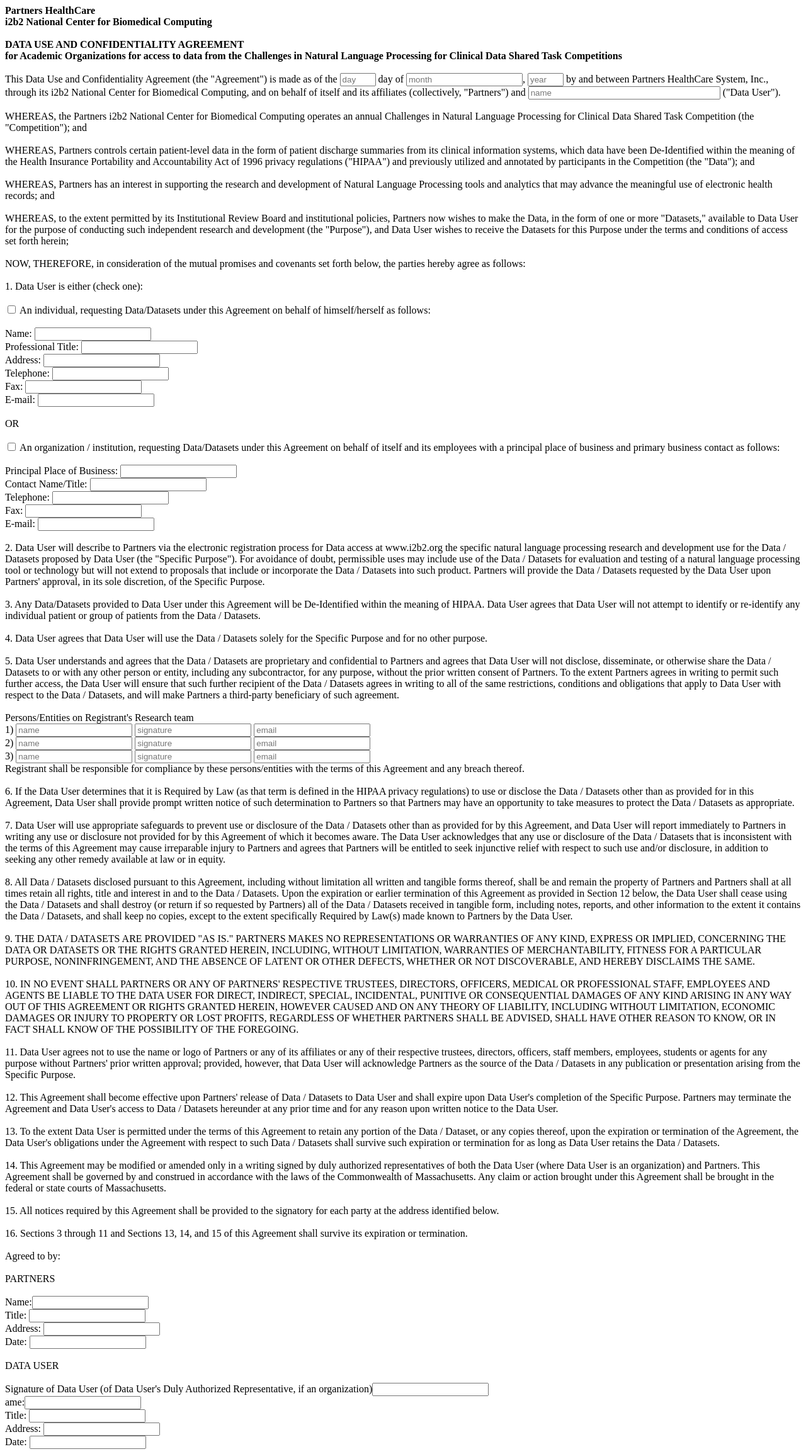
After one commit to hms-dbmi/SciAuthZ, a Django app: template app/templates/duaforms/nlp-academic.html in a window 1280 px wide. The commit adds this page. Shown: the whole page at 63% size. Run offline with Django 3.2, Linux system fonts and the light colour scheme; the template is opened without the code that fills it, so the values that code supplies are empty.

Commit message:
Enable DUA type switch for the NLP data set
Splits the consent form into academic and commercial options. Also adjusts the DataUseAgreementSerializer to not return an agreement_text as an agreement_form.

```diff
--- a/app/authorization/serializers.py
+++ b/app/authorization/serializers.py
@@ -39,8 +39,6 @@
         if dua.agreement_form_file != "":
             form_path = os.path.dirname(os.path.dirname(os.path.abspath(__file__))) + '/templates/duaforms/' + dua.agreement_form_file
             return open(form_path, 'r').read()
-        else:
-            return dua.agreement_text
 
 
 class PermissionRequestSerializer(serializers.ModelSerializer):
--- /dev/null
+++ b/app/templates/duaforms/nlp-academic.html
@@ -0,0 +1,86 @@
+<strong>Partners HealthCare</strong><br>
+<strong>i2b2 National Center for Biomedical Computing</strong><br>
+<br>
+<strong>DATA USE AND CONFIDENTIALITY AGREEMENT</strong><br>
+<strong>for Academic Organizations for access to data from the Challenges in Natural Language Processing for Clinical Data Shared Task Competitions</strong><br>
+<br>
+This Data Use and Confidentiality Agreement (the "Agreement") is made as of the <input type="text" class="" name="day" size="4" maxlength="2" placeholder="day"/> day of <input type="text" class="" name="month" placeholder="month"/>, <input type="text" class="" name="year" size="4" maxlength="4" placeholder="year"/> by and between Partners HealthCare System, Inc., through its i2b2 National Center for Biomedical Computing, and on behalf of itself and its affiliates (collectively, "Partners") and <input type="text" class="" name="data_user" size="35" placeholder="name"/> ("Data User").<br>
+<br>
+WHEREAS, the Partners i2b2 National Center for Biomedical Computing operates an annual Challenges in Natural Language Processing for Clinical Data Shared Task Competition (the "Competition"); and<br>
+<br>
+WHEREAS, Partners controls certain patient-level data in the form of patient discharge summaries from its clinical information systems, which data have been De-Identified within the meaning of the Health Insurance Portability and Accountability Act of 1996 privacy regulations ("HIPAA") and previously utilized and annotated by participants in the Competition (the "Data"); and<br>
+<br>
+WHEREAS, Partners has an interest in supporting the research and development of Natural Language Processing tools and analytics that may advance the meaningful use of electronic health records; and<br>
+<br>
+WHEREAS, to the extent permitted by its Institutional Review Board and institutional policies, Partners now wishes to make the Data, in the form of one or more "Datasets," available to Data User for the purpose of conducting such independent research and development (the "Purpose"), and Data User wishes to receive the Datasets for this Purpose under the terms and conditions of access set forth herein;<br>
+<br>
+NOW, THEREFORE, in consideration of the mutual promises and covenants set forth below, the parties hereby agree as follows:<br>
+<br>
+1. Data User is either (check one):<br>
+<br>
+<input type="checkbox" name="individual_checkbox" class=""/> An individual, requesting Data/Datasets under this Agreement on behalf of himself/herself as follows:<br><br>
+Name: <input type="text" class="form-control" name="individual_name"/><br>
+Professional Title: <input type="text" class="form-control" name="individual_professional_title"/><br>
+Address: <input type="text" class="form-control" name="individual_address"/><br>
+Telephone: <input type="text" class="form-control" name="individual_telephone"/><br>
+Fax: <input type="text" class="form-control" name="individual_fax"/><br>
+E-mail: <input type="text" class="form-control" name="individual_email"/><br><br>
+OR<br><br>
+<input type="checkbox" name="institution_checkbox" class=""/> An organization / institution, requesting Data/Datasets under this Agreement on behalf of itself and its employees with a principal place of business and primary business contact as follows:<br><br>
+Principal Place of Business: <input type="text" class="form-control" name="institution_place_of_business"/><br>
+Contact Name/Title: <input type="text" class="form-control" name="instution_contact_name"/><br>
+Telephone: <input type="text" class="form-control" name="institution_telephone"/><br>
+Fax: <input type="text" class="form-control" name="institution_fax"/><br>
+E-mail: <input type="text" class="form-control" name="instituion_email"/><br>
+<br>
+2. Data User will describe to Partners via the electronic registration process for Data access at www.i2b2.org the specific natural language processing research and development use for the Data / Datasets proposed by Data User (the "Specific Purpose"). For avoidance of doubt, permissible uses may include use of the Data / Datasets for evaluation and testing of a natural language processing tool or technology but will not extend to proposals that include or incorporate the Data / Datasets into such product. Partners will provide the Data / Datasets requested by the Data User upon Partners' approval, in its sole discretion, of the Specific Purpose.<br>
+<br>
+3. Any Data/Datasets provided to Data User under this Agreement will be De-Identified within the meaning of HIPAA. Data User agrees that Data User will not attempt to identify or re-identify any individual patient or group of patients from the Data / Datasets.<br>
+<br>
+4. Data User agrees that Data User will use the Data / Datasets solely for the Specific Purpose and for no other purpose.<br>
+<br>
+5. Data User understands and agrees that the Data / Datasets are proprietary and confidential to Partners and agrees that Data User will not disclose, disseminate, or otherwise share the Data / Datasets to or with any other person or entity, including any subcontractor, for any purpose, without the prior written consent of Partners. To the extent Partners agrees in writing to permit such further access, the Data User will ensure that such further recipient of the Data / Datasets agrees in writing to all of the same restrictions, conditions and obligations that apply to Data User with respect to the Data / Datasets, and will make Partners a third-party beneficiary of such agreement.<br>
+<br>
+Persons/Entities on Registrant's Research team<br>
+1) <input type="text" class="" name="research_team_1_name" placeholder="name"/> <input type="text" class="" name="research_team_1_signature" placeholder="signature"/> <input type="text" class="" name="research_team_1_email" placeholder="email"/><br>
+2) <input type="text" class="" name="research_team_2_name" placeholder="name"/> <input type="text" class="" name="research_team_2_signature" placeholder="signature"/> <input type="text" class="" name="research_team_2_email" placeholder="email"/><br>
+3) <input type="text" class="" name="research_team_3_name" placeholder="name"/> <input type="text" class="" name="research_team_3_signature" placeholder="signature"/> <input type="text" class="" name="research_team_3_email" placeholder="email"/><br>
+Registrant shall be responsible for compliance by these persons/entities with the terms of this Agreement and any breach thereof.<br>
+<br>
+6. If the Data User determines that it is Required by Law (as that term is defined in the HIPAA privacy regulations) to use or disclose the Data / Datasets other than as provided for in this Agreement, Data User shall provide prompt written notice of such determination to Partners so that Partners may have an opportunity to take measures to protect the Data / Datasets as appropriate.<br>
+<br>
+7. Data User will use appropriate safeguards to prevent use or disclosure of the Data / Datasets other than as provided for by this Agreement, and Data User will report immediately to Partners in writing any use or disclosure not provided for by this Agreement of which it becomes aware. The Data User acknowledges that any use or disclosure of the Data / Datasets that is inconsistent with the terms of this Agreement may cause irreparable injury to Partners and agrees that Partners will be entitled to seek injunctive relief with respect to such use and/or disclosure, in addition to seeking any other remedy available at law or in equity.<br>
+<br>
+8. All Data / Datasets disclosed pursuant to this Agreement, including without limitation all written and tangible forms thereof, shall be and remain the property of Partners and Partners shall at all times retain all rights, title and interest in and to the Data / Datasets. Upon the expiration or earlier termination of this Agreement as provided in Section 12 below, the Data User shall cease using the Data / Datasets and shall destroy (or return if so requested by Partners) all of the Data / Datasets received in tangible form, including notes, reports, and other information to the extent it contains the Data / Datasets, and shall keep no copies, except to the extent specifically Required by Law(s) made known to Partners by the Data User.<br>
+<br>
+9. THE DATA / DATASETS ARE PROVIDED "AS IS." PARTNERS MAKES NO REPRESENTATIONS OR WARRANTIES OF ANY KIND, EXPRESS OR IMPLIED, CONCERNING THE DATA OR DATASETS OR THE RIGHTS GRANTED HEREIN, INCLUDING, WITHOUT LIMITATION, WARRANTIES OF MERCHANTABILITY, FITNESS FOR A PARTICULAR PURPOSE, NONINFRINGEMENT, AND THE ABSENCE OF LATENT OR OTHER DEFECTS, WHETHER OR NOT DISCOVERABLE, AND HEREBY DISCLAIMS THE SAME.<br>
+<br>
+10. IN NO EVENT SHALL PARTNERS OR ANY OF PARTNERS' RESPECTIVE TRUSTEES, DIRECTORS, OFFICERS, MEDICAL OR PROFESSIONAL STAFF, EMPLOYEES AND AGENTS BE LIABLE TO THE DATA USER FOR DIRECT, INDIRECT, SPECIAL, INCIDENTAL, PUNITIVE OR CONSEQUENTIAL DAMAGES OF ANY KIND ARISING IN ANY WAY OUT OF THIS AGREEMENT OR RIGHTS GRANTED HEREIN, HOWEVER CAUSED AND ON ANY THEORY OF LIABILITY, INCLUDING WITHOUT LIMITATION, ECONOMIC DAMAGES OR INJURY TO PROPERTY OR LOST PROFITS, REGARDLESS OF WHETHER PARTNERS SHALL BE ADVISED, SHALL HAVE OTHER REASON TO KNOW, OR IN FACT SHALL KNOW OF THE POSSIBILITY OF THE FOREGOING.<br>
+<br>
+11. Data User agrees not to use the name or logo of Partners or any of its affiliates or any of their respective trustees, directors, officers, staff members, employees, students or agents for any purpose without Partners' prior written approval; provided, however, that Data User will acknowledge Partners as the source of the Data / Datasets in any publication or presentation arising from the Specific Purpose.<br>
+<br>
+12. This Agreement shall become effective upon Partners' release of Data / Datasets to Data User and shall expire upon Data User's completion of the Specific Purpose. Partners may terminate the Agreement and Data User's access to Data / Datasets hereunder at any prior time and for any reason upon written notice to the Data User.<br>
+<br>
+13. To the extent Data User is permitted under the terms of this Agreement to retain any portion of the Data / Dataset, or any copies thereof, upon the expiration or termination of the Agreement, the Data User's obligations under the Agreement with respect to such Data / Datasets shall survive such expiration or termination for as long as Data User retains the Data / Datasets.<br>
+<br>
+14. This Agreement may be modified or amended only in a writing signed by duly authorized representatives of both the Data User (where Data User is an organization) and Partners. This Agreement shall be governed by and construed in accordance with the laws of the Commonwealth of Massachusetts. Any claim or action brought under this Agreement shall be brought in the federal or state courts of Massachusetts.<br>
+<br>
+15. All notices required by this Agreement shall be provided to the signatory for each party at the address identified below.<br>
+<br>
+16. Sections 3 through 11 and Sections 13, 14, and 15 of this Agreement shall survive its expiration or termination.<br>
+<br>
+Agreed to by:<br>
+<br>
+PARTNERS<br>
+<br>
+Name:<input type="text" class="form-control" name="partners_name"/><br>
+Title: <input type="text" class="form-control" name="partners_title"/><br>
+Address: <input type="text" class="form-control" name="partners_address"/><br>
+Date: <input type="text" class="form-control" name="partners_date"><br><br>
+DATA USER<br>
+<br>
+Signature of Data User (of Data User's Duly Authorized Representative, if an organization)<input type="text" class="form-control" name="data_user_signature"/><br>
+ame:<input type="text" class="form-control" name="data_user_name"/><br>
+Title: <input type="text" class="form-control" name="data_user_title"/><br>
+Address: <input type="text" class="form-control" name="data_user_address"/><br>
+Date: <input type="text" class="form-control" name="data_user_date"/><br>
```
Also changed, not shown: app/authorization/fixtures/authorization.json (+12 -2 lines), app/templates/duaforms/nlp-commercial.html (renamed from app/templates/duaforms/nlp.html, +14 -15 lines).
